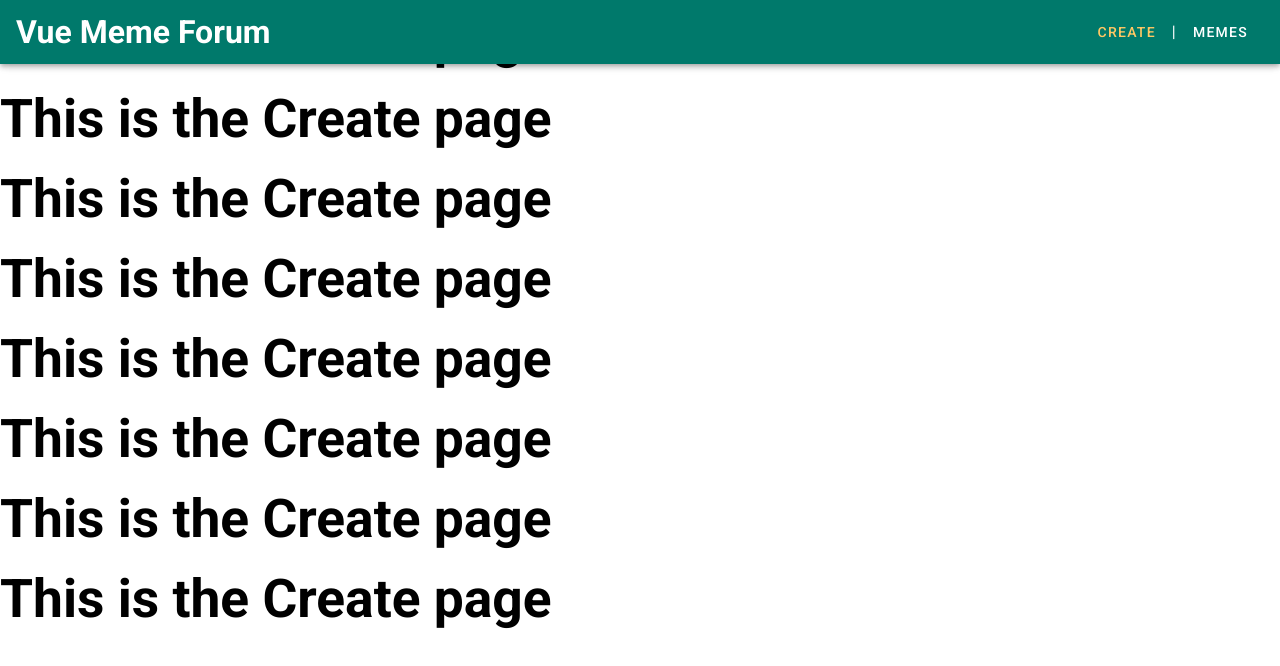
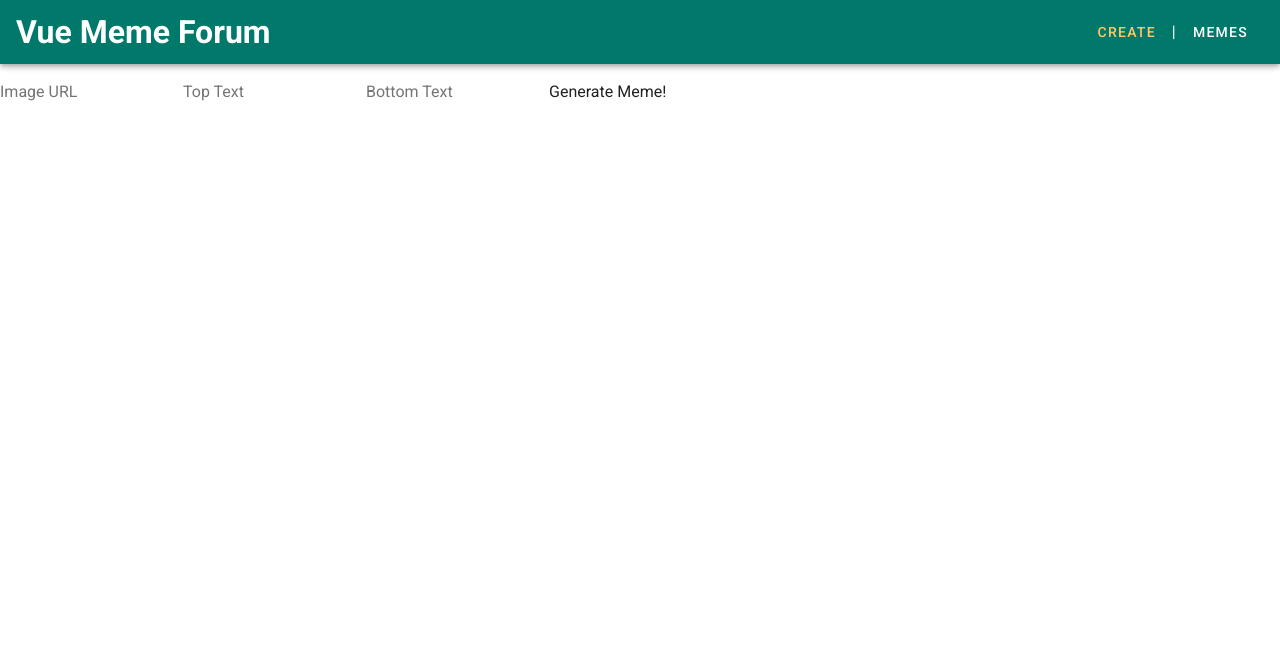
Before and after one commit to BShoop33/MemeForum-Vue, a Vue app: page /create in a window 1280 px wide. Shown: the top 666 px of the page. Built offline with nearby package versions, Linux system fonts and the light colour scheme.

Commit message:
building create form completed

```diff
--- a/src/views/Create.vue
+++ b/src/views/Create.vue
@@ -1,21 +1,38 @@
 <template>
   <div>
-    <h1 class="test">This is the Create page</h1>
-    <h1 class="test">This is the Create page</h1>
-    <h1 class="test">This is the Create page</h1>
-    <h1 class="test">This is the Create page</h1>
-    <h1 class="test">This is the Create page</h1>
-    <h1 class="test">This is the Create page</h1>
-    <h1 class="test">This is the Create page</h1>
-    <h1 class="test">This is the Create page</h1>
+    <div class="navbar_spacer"></div>
+
+    <form @submit.prevent="generateMeme">
+      <input placeholder="Image URL" type="text" v-model="imageURL" />
+      <input placeholder="Top Text" type="text" v-model="topText" />
+      <input placeholder="Bottom Text" type="text" v-model="bottomText" />
+      <button type="submit">Generate Meme!</button>
+    </form>
   </div>
 </template>
 
 <script>
-export default {};
+export default {
+  data() {
+    return {
+      imageURL: "",
+      topText: "",
+      bottomText: "",
+    };
+  },
+  methods: {
+    generateMeme() {
+      console.log("building a meme....");
+    },
+  },
+};
 </script>
 
 <style>
+.navbar_spacer {
+  height: 5em;
+}
+
 .test {
   font-size: 40pt;
   color: black;
```
Also changed, not shown: src/components/Create.vue (deleted, +0 -28 lines).
